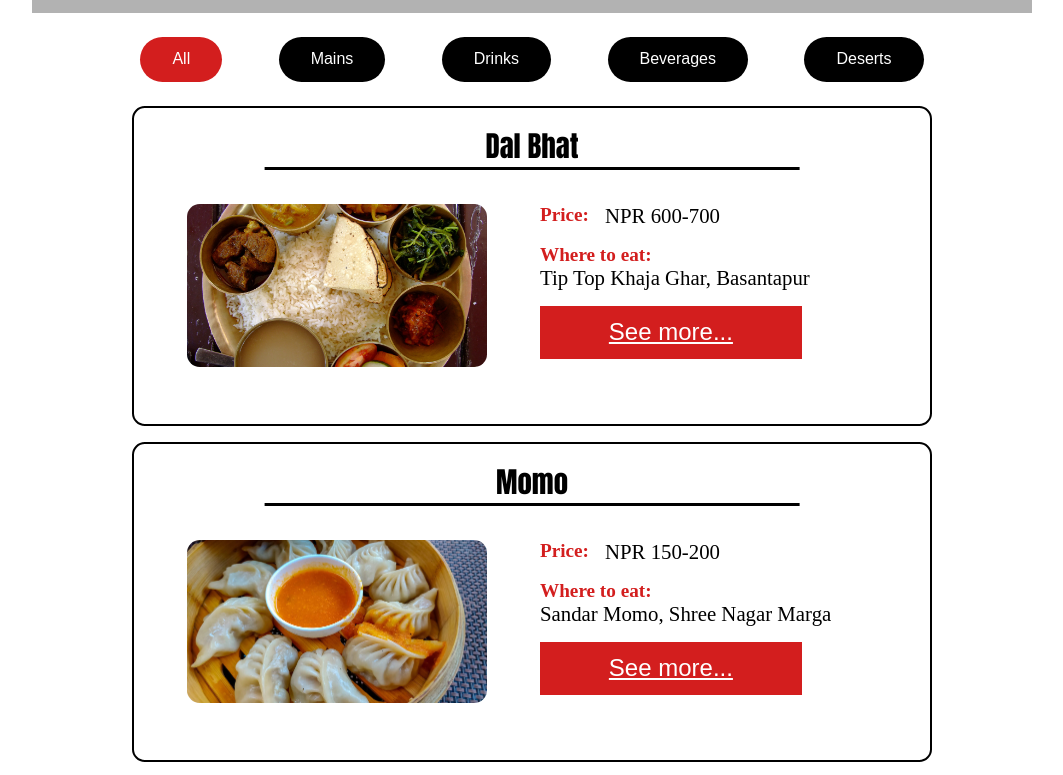
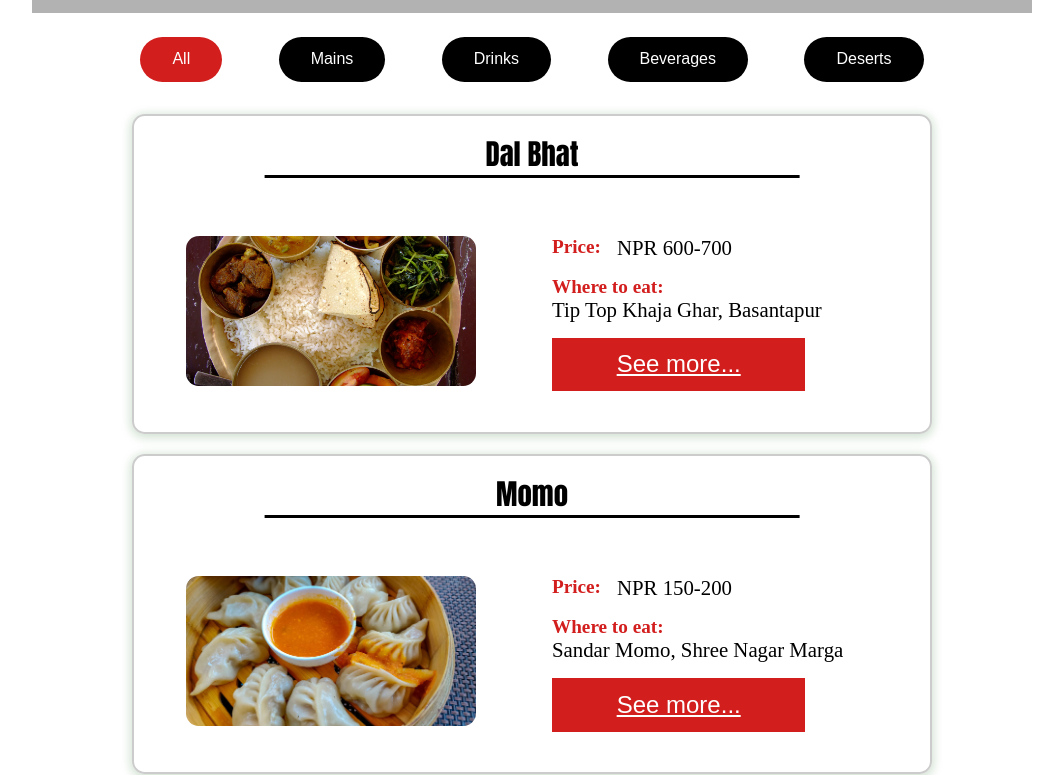
Before and after one commit to MISSIC17/kathmandusCuisines, a plain HTML site: page index.html in a window 1280 px wide. Shown: the part 603-1378 px from the top of the page, without its empty margins (108-1171 px from the left). Drawn offline with Linux system fonts and the light colour scheme; a web font is replaced by a local one.

Commit message:
minor fixes

```diff
--- a/css/body.css
+++ b/css/body.css
@@ -14,14 +14,13 @@ section.intro--section--wrapper {
   background: url(../assets/momo1.jpg);
   background-size: cover;
   background-position: center;
-  /* height: 45rem; */
-  /* max-height: 65vh; */
   width:100%;
   max-width: 62.5em;;
   width: min(100%, 62.5rem);
   color: white;
   font-family: "Anton", sans-serif;
   padding:1em 0;
+  margin-bottom:1.5em;
 }
 .intro--section--darken {
   position: absolute;
@@ -70,12 +69,13 @@ section.intro--section--wrapper {
 }
 /*buttons*/
 .button--section--wrapper{
-    margin:1.5em 0;
+    margin-bottom:2em 0;
     position:relative;
     display:flex;
     width:70%;
     flex-direction: row;
     justify-content: space-evenly;
+
 }
 .button--section{
     padding:1em 2rem;
--- a/css/foodComponent.css
+++ b/css/foodComponent.css
@@ -2,7 +2,8 @@
   display: grid;
   position: relative;
   justify-content: center;
-  gap:1em;
+  gap:1.3em;
+  margin-top:2em;
 }
 .food--wrapper {
   position: relative;
@@ -11,9 +12,10 @@
   display: grid;
   grid-template-columns: 1fr 1fr;
   grid-template-rows: max(15%, 4em) auto;
-  gap: 1em;
+  gap: 2.5em;
   padding: 1em;
-  border: 2px solid black;
+  border: 2px solid #ccc;
+  box-shadow:0 2px 10px 2px #cdcd;
   border-radius: 0.8em;
   transition:1s all ease-in-out;
 }
--- a/css/responsive.css
+++ b/css/responsive.css
@@ -4,8 +4,7 @@
     }
     .side-line1, .side-line2{
         display:none;
-    }
-    .food-wrapper{
+    } .food-wrapper{
         width:90vw;
     }
    }
--- a/css/styles.css
+++ b/css/styles.css
@@ -1,6 +1,5 @@
 @import url('https://fonts.googleapis.com/css2?family=Acme&family=Anton&family=Georama&family=Playfair+Display:wght@500&display=swap');
 *,::before,::after{
-
     margin:0;
     padding:0;
     box-sizing: border-box;
```
Also changed, not shown: js/foods.js (line endings or trailing spaces).
